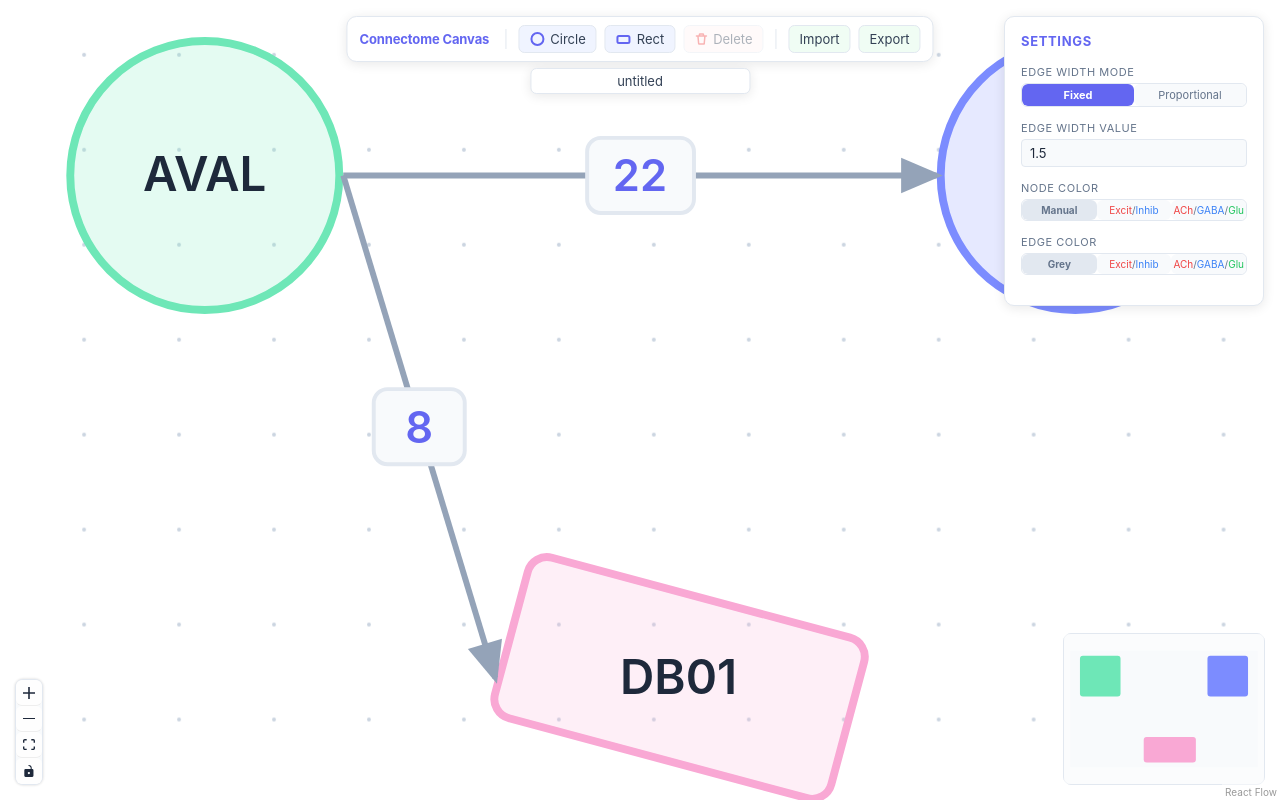
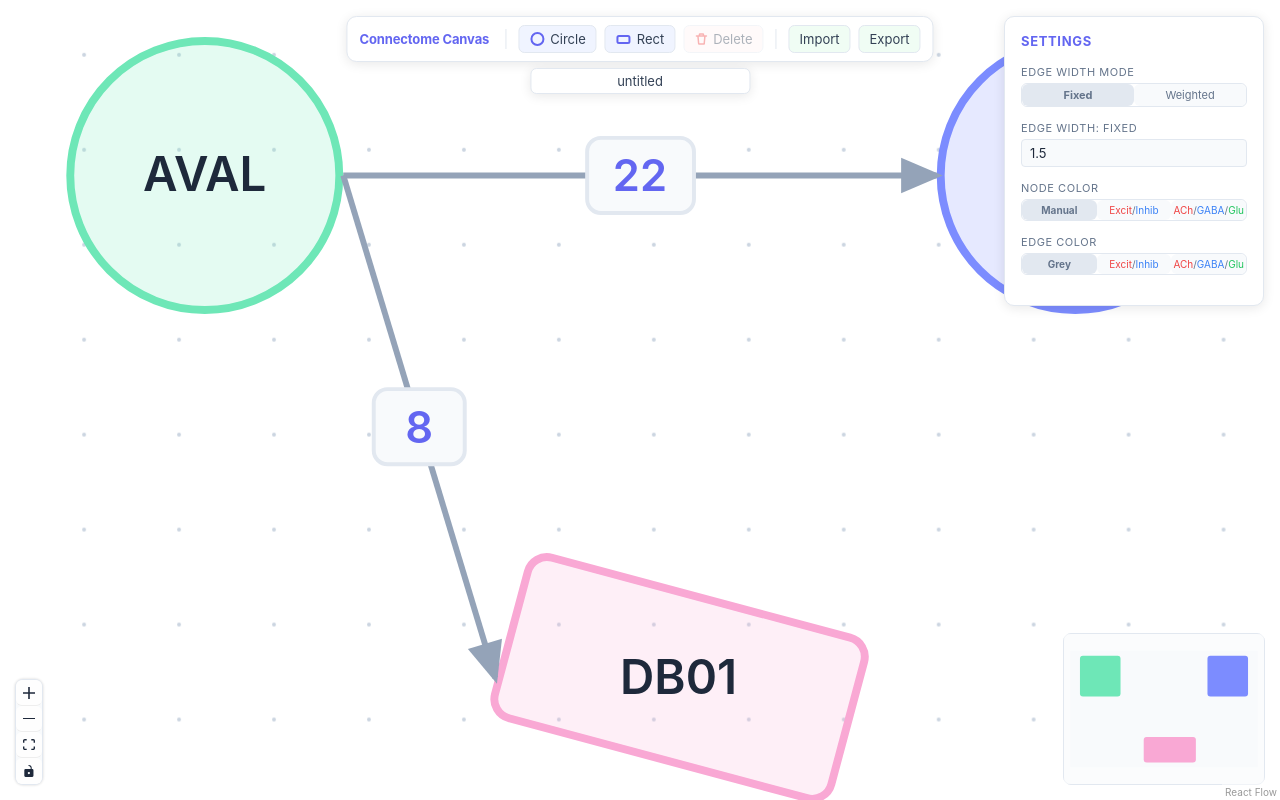
Before and after one commit to jasper-tms/connectome-canvas, a React (Vite) app: page / in a window 1280 px wide. Built offline with nearby package versions, Linux system fonts and the light colour scheme.

Commit message:
Expand arrow width configurability

```diff
--- a/src/App.tsx
+++ b/src/App.tsx
@@ -97,6 +97,7 @@ export default function App() {
   const [globalSettings, setGlobalSettings] = useState<GlobalSettings>({
     edgeWidthMode: 'fixed',
     fixedEdgeWidth: 1.5,
+    weightedEdgeWidth: 1.5,
     nodeColorMode: 'manual',
     edgeColorMode: 'grey',
   });
--- a/src/components/PropertiesPanel.tsx
+++ b/src/components/PropertiesPanel.tsx
@@ -21,7 +21,7 @@ export default function PropertiesPanel({ selectedNode, selectedEdge, onUpdateNo
 
         <Field label="Edge Width Mode">
           <div style={{ display: 'flex', gap: 0, borderRadius: 6, overflow: 'hidden', border: '1px solid #e2e8f0' }}>
-            {(['fixed', 'proportional'] as const).map((mode) => (
+            {(['fixed', 'weighted'] as const).map((mode) => (
               <button
                 key={mode}
                 onClick={() => onUpdateGlobalSettings({ ...globalSettings, edgeWidthMode: mode })}
@@ -30,8 +30,8 @@ export default function PropertiesPanel({ selectedNode, selectedEdge, onUpdateNo
                   padding: '4px 0',
                   fontSize: 11,
                   fontWeight: globalSettings.edgeWidthMode === mode ? 700 : 400,
-                  background: globalSettings.edgeWidthMode === mode ? '#6366f1' : '#f8fafc',
-                  color: globalSettings.edgeWidthMode === mode ? '#fff' : '#64748b',
+                  background: globalSettings.edgeWidthMode === mode ? '#e2e8f0' : '#f8fafc',
+                  color: '#64748b',
                   border: 'none',
                   cursor: 'pointer',
                   textTransform: 'capitalize',
@@ -44,14 +44,27 @@ export default function PropertiesPanel({ selectedNode, selectedEdge, onUpdateNo
         </Field>
 
         {globalSettings.edgeWidthMode === 'fixed' && (
-          <Field label="Edge Width Value">
+          <Field label="Edge Width: Fixed">
             <input
               type="number"
-              min={0.5}
-              max={10}
-              step={0.5}
+              min={0.1}
+              max={100}
+              step={0.1}
               value={globalSettings.fixedEdgeWidth}
-              onChange={(e) => onUpdateGlobalSettings({ ...globalSettings, fixedEdgeWidth: Math.min(10, Math.max(0.5, Number(e.target.value))) })}
+              onChange={(e) => onUpdateGlobalSettings({ ...globalSettings, fixedEdgeWidth: Math.min(100, Math.max(0.1, Number(e.target.value))) })}
+            />
+          </Field>
+        )}
+
+        {globalSettings.edgeWidthMode === 'weighted' && (
+          <Field label="Edge Width: Weighted">
+            <input
+              type="number"
+              min={0.1}
+              max={100}
+              step={0.1}
+              value={globalSettings.weightedEdgeWidth}
+              onChange={(e) => onUpdateGlobalSettings({ ...globalSettings, weightedEdgeWidth: Math.min(100, Math.max(0.1, Number(e.target.value))) })}
             />
           </Field>
         )}
--- a/src/edges/SynapseEdge.tsx
+++ b/src/edges/SynapseEdge.tsx
@@ -43,8 +43,8 @@ export default function SynapseEdge({
   const controlPoints = edgeData?.controlPoints ?? [];
   const synapseCount = edgeData?.synapseCount ?? 0;
   const gs = edgeData?.globalSettings;
-  const edgeWidth = gs?.edgeWidthMode === 'proportional'
-    ? Math.max(0.5, Math.min(12, synapseCount * 0.15))
+  const edgeWidth = gs?.edgeWidthMode === 'weighted'
+    ? Math.max(0.5, (gs?.weightedEdgeWidth ?? 1.5) * synapseCount / 10)
     : (gs?.fixedEdgeWidth ?? 1.5);
   const edgeWidthSelected = edgeWidth + 1;
   const edgeColorMode = gs?.edgeColorMode ?? 'grey';
--- a/src/types.ts
+++ b/src/types.ts
@@ -47,8 +47,9 @@ export interface SynapseEdgeData {
 }
 
 export interface GlobalSettings {
-  edgeWidthMode: 'fixed' | 'proportional';
+  edgeWidthMode: 'fixed' | 'weighted';
   fixedEdgeWidth: number; // stroke width in fixed mode (default 1.5)
+  weightedEdgeWidth: number; // multiplier in weighted mode: width = value * synapseCount / 10
   nodeColorMode: NodeColorMode;
   edgeColorMode: EdgeColorMode;
 }
```
